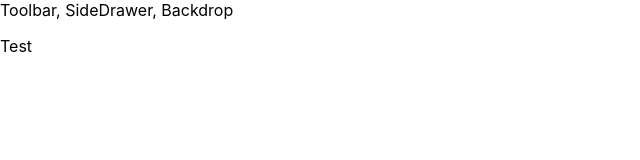
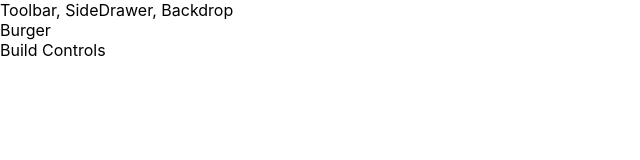
Before and after one commit to sevenlist/react-udemy, a React (Create React App) app in the folder burger-builder/: page / in a window 1280 px wide. Shown: the top 160 px of the page, without its empty margins (0-640 px from the left). Built offline with nearby package versions, Linux system fonts and the light colour scheme.

Commit message:
Add BurgerBuilder component

```diff
--- a/burger-builder/src/App.js
+++ b/burger-builder/src/App.js
@@ -1,11 +1,12 @@
 import React from 'react';
+import BurgerBuilder from './containers/BurgerBuilder/BurgerBuild';
 import Layout from './components/Layout/Layout';
 
 function App() {
   return (
     <div>
       <Layout>
-        <p>Test</p>
+        <BurgerBuilder />
       </Layout>
     </div>
   );
--- /dev/null
+++ b/burger-builder/src/containers/BurgerBuilder/BurgerBuild.js
@@ -0,0 +1,9 @@
+import React from 'react';
+
+const BurgerBuilder = () =>
+    <>
+        <div>Burger</div>
+        <div>Build Controls</div>
+    </>;
+
+export default BurgerBuilder;
```
